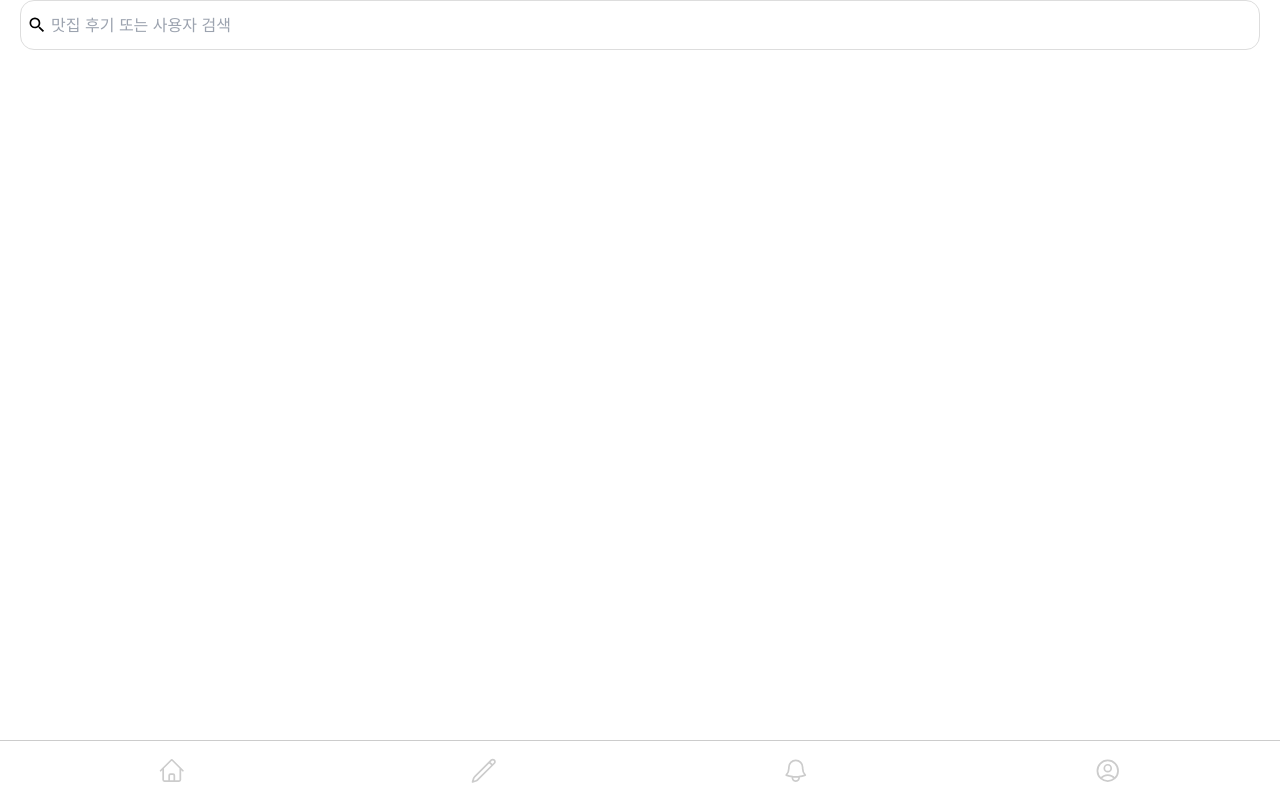
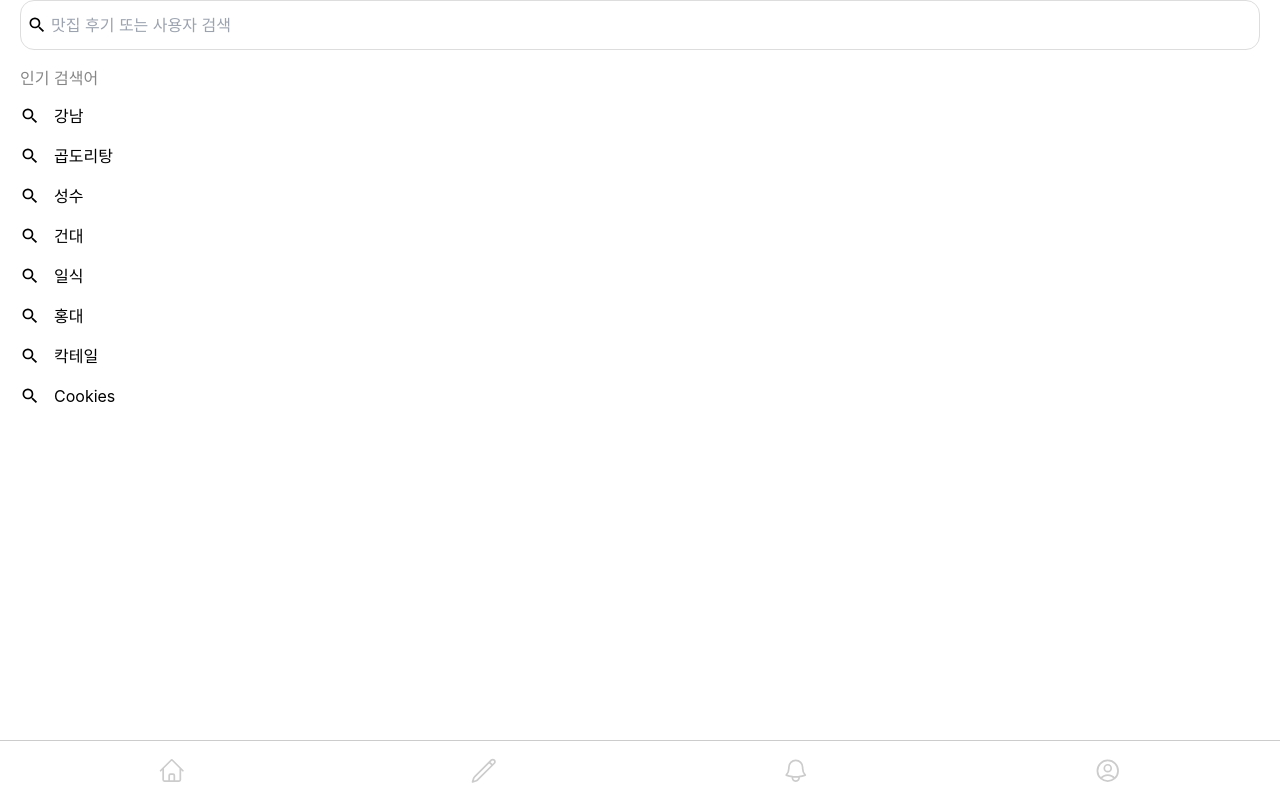
Before and after one commit to prgrms-fe-devcourse/FEDC5_MatNam_Ducki, a React (Vite) app: page /search in a window 1280 px wide. Built offline with nearby package versions, Linux system fonts and the light colour scheme; no server answers.

Commit message:
[🎨style]: 인기 검색어 부분 스타일링 추가

```diff
--- a/src/components/PopularSearch/PopularSearch.tsx
+++ b/src/components/PopularSearch/PopularSearch.tsx
@@ -1,5 +1,11 @@
 import SearchIcon from '../Common/Icons/SearchIcon';
-import { PopularSearchContainer, ResultItem, ResultList, Title } from './style';
+import {
+  IconWrapper,
+  PopularSearchContainer,
+  ResultItem,
+  ResultList,
+  Title,
+} from './style';
 
 interface SearchResult {
   id: number;
@@ -29,7 +35,9 @@ export default function PopularSearch() {
       <ResultList>
         {searchResults.map((result) => (
           <ResultItem key={result.id}>
-            <SearchIcon />
+            <IconWrapper>
+              <SearchIcon />
+            </IconWrapper>
             {result.word}
           </ResultItem>
         ))}
--- a/src/components/PopularSearch/style.ts
+++ b/src/components/PopularSearch/style.ts
@@ -1,20 +1,26 @@
 import styled from '@emotion/styled';
 
-export const PopularSearchContainer = styled.div`
-  margin: 2rem;
-`;
+export const PopularSearchContainer = styled.div``;
 
 export const Title = styled.h2`
+  margin: 2rem;
   font-size: 1.6rem;
   color: #868686;
 `;
 
 export const ResultList = styled.div`
+  margin: 0 2rem;
   list-style: none;
 `;
 
 export const ResultItem = styled.div`
+  margin: 2rem 0;
   font-size: 1.6rem;
   display: flex;
   align-items: center;
 `;
+
+export const IconWrapper = styled.span`
+  margin-right: 1.4rem;
+  display: inline-flex;
+`;
--- a/src/pages/SearchPage.tsx
+++ b/src/pages/SearchPage.tsx
@@ -1,5 +1,6 @@
 import { useState } from 'react';
 
+import PopularSearch from '@/components/PopularSearch/PopularSearch';
 import SearchBar from '@/components/SearchBar';
 import { SearchResultType } from '@/types/response';
 
@@ -13,6 +14,7 @@ export default function SearchPage() {
   return (
     <>
       <SearchBar onSearchResult={handleSearchResult} />
+      <PopularSearch />
     </>
   );
 }
```
